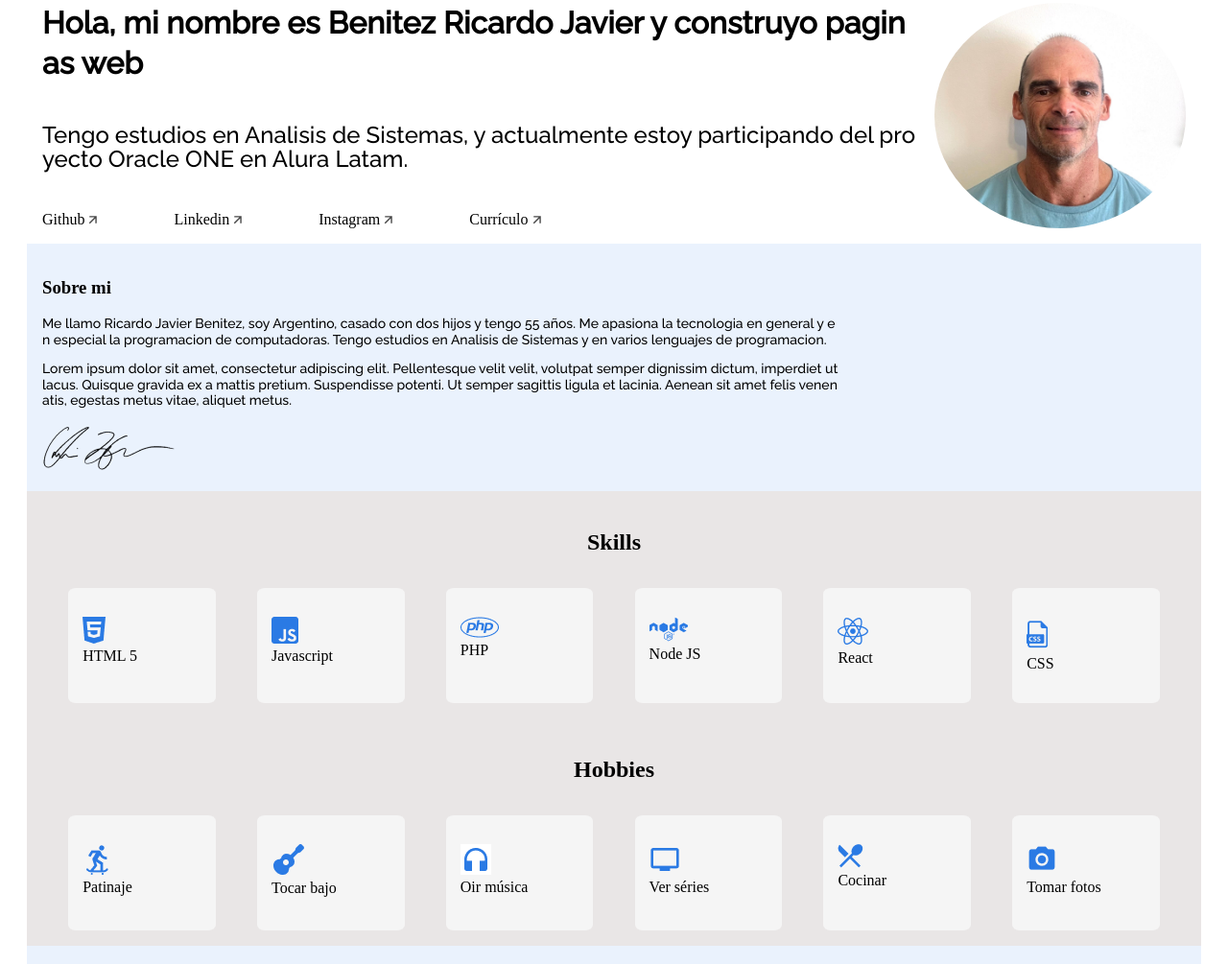
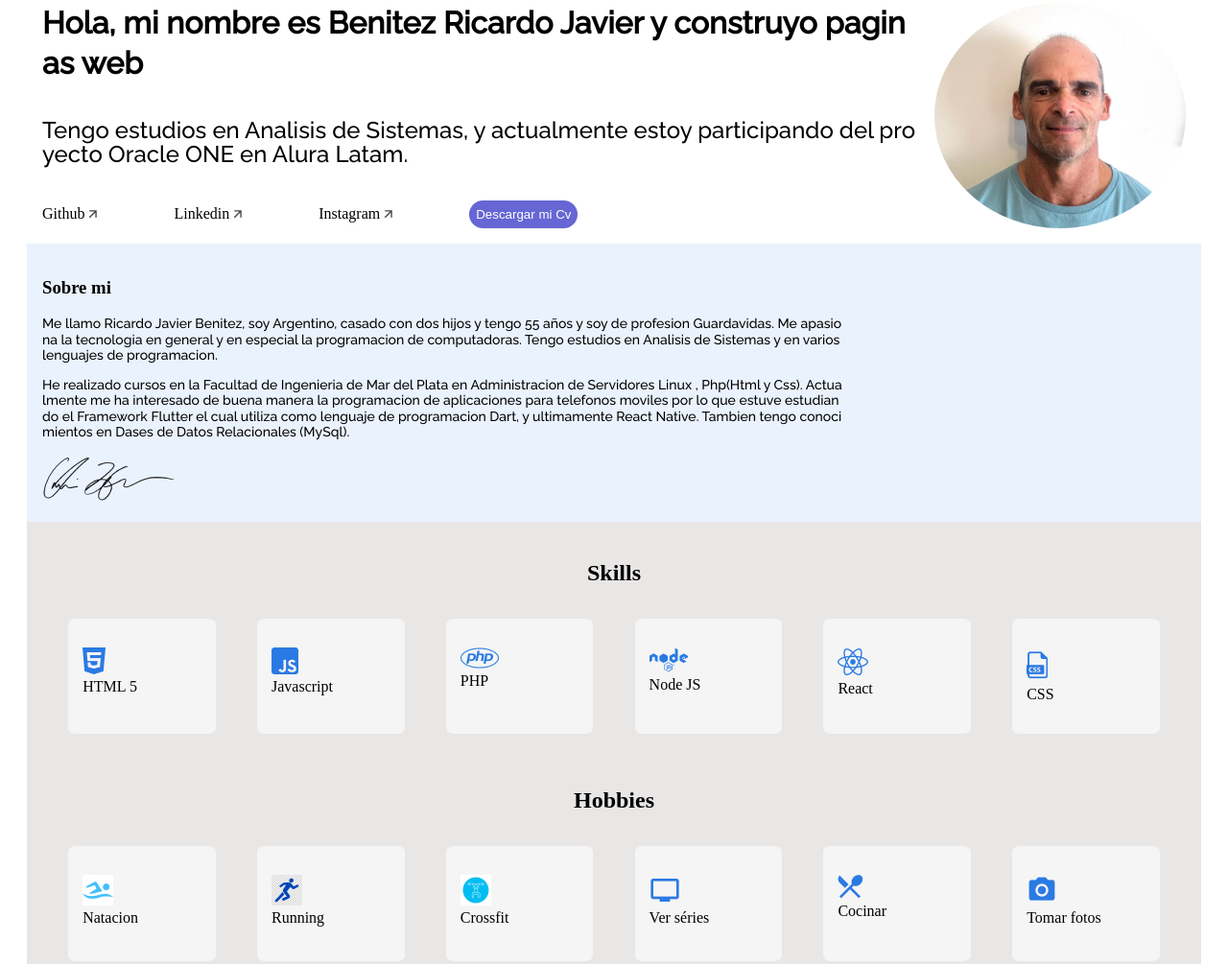
Before and after one commit to Rikibe2018/Portafolio-Latam-Challenger, a plain HTML site: page challenge-one-portafolio-latam/index.html in a window 1280 px wide. Shown: the part 104-1109 px from the top of the page at 96% size. Drawn offline with Linux system fonts and the light colour scheme.

Commit message:
trabajo finalizado

```diff
--- a/challenge-one-portafolio-latam/index.html
+++ b/challenge-one-portafolio-latam/index.html
@@ -49,7 +49,7 @@
                         <li class="title__network__item"><a href="">Github <img src="assets\arrow.png"> </a></li>
                         <li class="title__network__item"><a href="">Linkedin <img src="assets\arrow.png"></a></li>
                         <li class="title__network__item"><a href="">Instagram <img src="assets\arrow.png"></a></li>
-                        <li class="title__network__item"><a href="">Currículo <img src="assets\arrow.png"></a></li>
+                        <li class="title__network__item"><a href=""><button class="title__button__Download__Cv">Descargar mi Cv</button></a></li>
                     </ul>
                 </div>
             </div>
@@ -59,13 +59,12 @@
         <section class="about" id="sobre-mi">
             <div class="about__container">
                 <h3 class="about__title">Sobre mi</h3>
-                <p class="about__paragraph">Me llamo Ricardo Javier Benitez, soy Argentino, casado con dos hijos y tengo 55 años.
+                <p class="about__paragraph">Me llamo Ricardo Javier Benitez, soy Argentino, casado con dos hijos y tengo 55 años y soy de profesion Guardavidas.
                     Me apasiona la tecnologia en general y en especial la programacion de computadoras.
                 Tengo estudios en Analisis de Sistemas y en varios lenguajes de programacion. </p>
-                <p class="about__paragraph">Lorem ipsum dolor sit amet, consectetur adipiscing elit. Pellentesque velit
-                    velit, volutpat semper dignissim dictum, imperdiet ut lacus. Quisque gravida ex a mattis pretium.
-                    Suspendisse potenti. Ut semper sagittis ligula et lacinia. Aenean sit amet felis venenatis, egestas
-                    metus vitae, aliquet metus.</p>
+                <p class="about__paragraph">He realizado cursos en la Facultad de Ingenieria de Mar del Plata en Administracion de Servidores Linux , Php(Html y Css).
+                    Actualmente me ha interesado de buena manera la programacion de aplicaciones para telefonos moviles por lo que estuve estudiando el Framework Flutter el cual utiliza como lenguaje de programacion Dart,
+                    y ultimamente React Native. Tambien tengo conocimientos en Dases de Datos Relacionales (MySql). </p>
                 <!-- Si quieres, pon tú firma acá! -->
                 <img src="assets\signature.png">
             </div>
@@ -125,22 +124,22 @@
             <div class="hobbies__line">
                 <div class="hobbies__box">
                     <ul>
-                        <li class="hobbies__img"><img src="assets\skate_icon.png"></li>
-                        <li class="hobbies__name"> Patinaje</li>
+                        <li class="hobbies__img"><img src="assets\natacion.png" ></li>
+                        <li class="hobbies__name">Natacion</li>
                     </ul>
                 </div>
 
                 <div class="hobbies__box">
                     <ul>
-                        <li class="hobbies__img"> <img src="assets\guitar_icon.png" alt=""></li>
-                        <li class="hobbies__name">Tocar bajo</li>
+                        <li class="hobbies__img"> <img src="assets\running.png" alt=""></li>
+                        <li class="hobbies__name">Running</li>
                     </ul>
                 </div>
 
                 <div class="hobbies__box">
                     <ul>
-                        <li class="hobbies__img"> <img src="assets\headphones_icon.png" alt=""></li>
-                        <li class="hobbies__name">Oir música</li>
+                        <li class="hobbies__img"> <img src="assets\fitnes.png" alt=""></li>
+                        <li class="hobbies__name">Crossfit</li>
                     </ul>
                 </div>
 
--- a/challenge-one-portafolio-latam/style.css
+++ b/challenge-one-portafolio-latam/style.css
@@ -135,7 +135,13 @@ section.title {
     justify-content: space-around;
     padding: 0%;
 }
-
+.title__button__Download__Cv{
+    padding: 7px;
+    border-radius: 15px;
+    color: white;
+    background-color: rgb(102, 102, 212);
+    border: none;
+}
 
 /*Sección About*/
 
--- a/challenge-one-portafolio-latam/validacion.js
+++ b/challenge-one-portafolio-latam/validacion.js
@@ -3,6 +3,7 @@ const inputs = document.querySelectorAll("input");
 const textareas = document.querySelectorAll("textarea");
 const form = document.getElementById("form");
 const button_submit = document.getElementById('button_submit');
+const button_view_Cv = document.querySelector(".title__button__Download__Cv");
 
 const expresiones = {
     asunto: /^[a-zA-Z0-9\_\-]/, // Letras, numeros, guion y guion_bajo
@@ -180,5 +181,11 @@ textareas.forEach((textarea) => {
 });
 
 form.addEventListener("submit", (e) => {
-    e.preventDefault();
+    //e.preventDefault();
+    form.reset();
+    alert('Formulario Enviado');
 });
+
+button_view_Cv.addEventListener("click", () => {
+    window.open('./assets/Cv Ricardo Benitez.pdf');
+});
```
Also changed, not shown: challenge-one-portafolio-latam/assets/fitnes.png (added), challenge-one-portafolio-latam/assets/natacion.png (added), challenge-one-portafolio-latam/assets/profile.png (deleted), challenge-one-portafolio-latam/assets/running.png (added), 1 other file.
